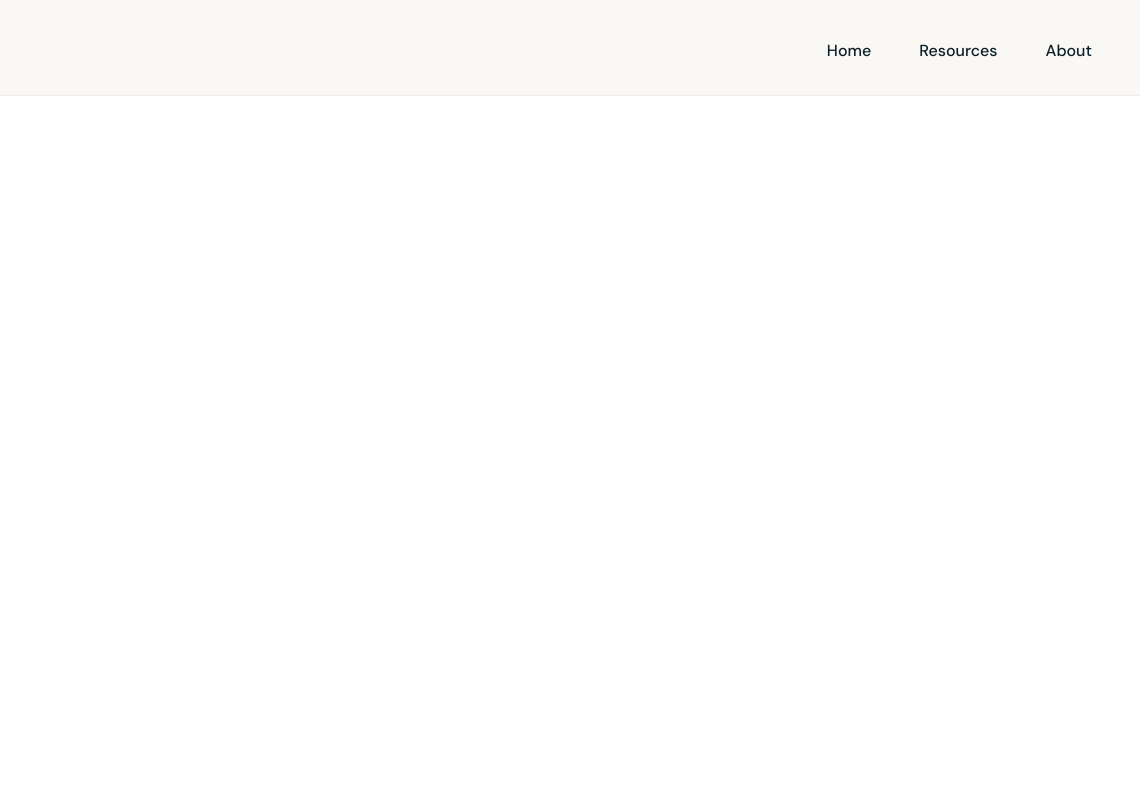
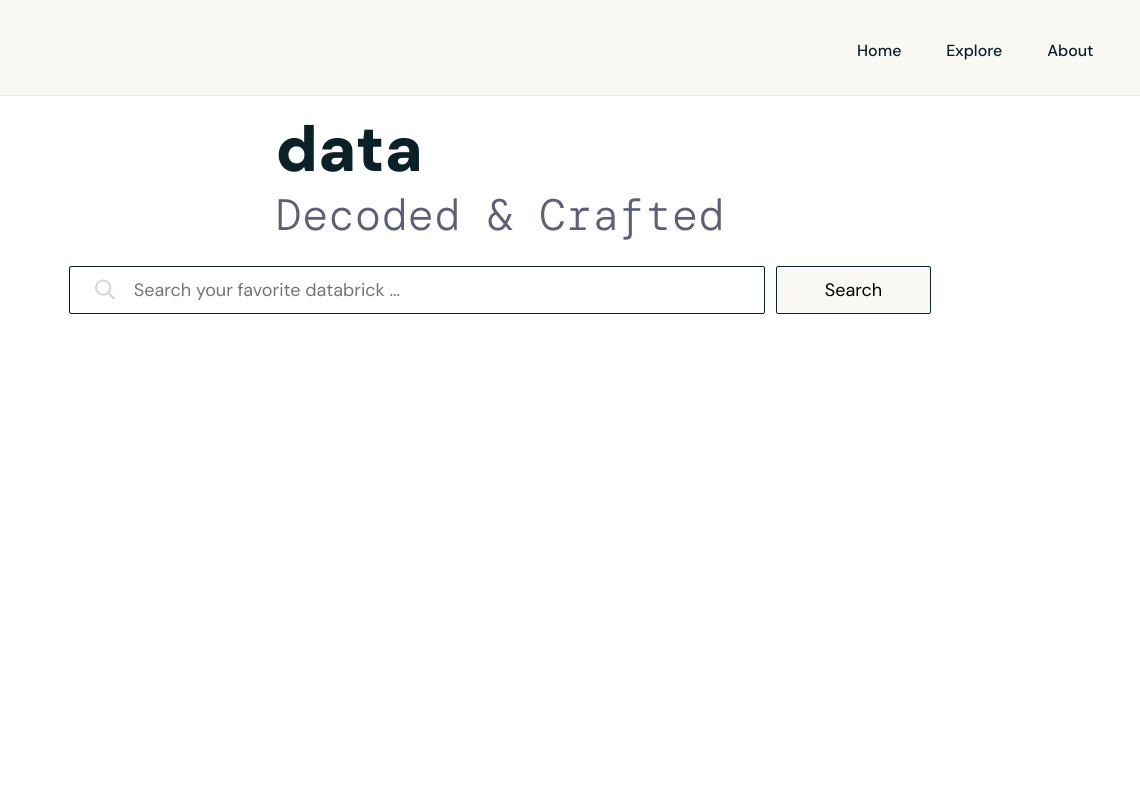
Before and after one commit to MadhanKumarR150896/dataDecodedCrafted, a plain HTML site: page index.html in a window 1280 px wide. Shown: the top 800 px of the page, 140-1280 px from the left. Drawn offline with Linux system fonts and the light colour scheme.

Commit message:
Hero section

```diff
--- a/index.html
+++ b/index.html
@@ -15,7 +15,7 @@
   <meta property="og:url" content="">
   <meta property="og:image" content="">
 
-  <title>DataDecoded&Crafted</title>
+  <title>dataDecoded&Crafted</title>
   <link rel="icon" href="./assets/images/DDC_logo.png" type="image/png">
 
   <link rel="stylesheet" href="./styles/homePage.css">
@@ -40,7 +40,7 @@
 
         <ul class="nav-links">
           <li><a href="/">Home</a></li>
-          <li><a href="">Resources</a></li>
+          <li><a href="">Explore</a></li>
           <li><a href="">About</a></li>
         </ul>
       </nav>
@@ -50,10 +50,19 @@
   <div class="overlay"></div>
 
   <main class="main wrapper">
-    <section class="hero-content"></section>
-    <section class="featured-content"></section>
-    <section class="new-content"></section>
-    <section class="all-content"></section>
+    <section class="hero-section">
+      <h1 class="blog-title"><span>data</span><span class="sub-title">Decoded & Crafted</span></h1>
+      <div class="search-section">
+        <input class="search-box" type="text" name="Search" id="search"
+          placeholder="Search your favorite databrick ...">
+        <button class="search-button" type="submit">Search</button>
+      </div>
+    </section>
+    <div class="main-content">
+      <section class="featured-section"></section>
+      <section class="new-section"></section>
+      <section class="recent-section"></section>
+    </div>
   </main>
 
   <footer class="footer wrapper">
--- a/scripts/homePage.js
+++ b/scripts/homePage.js
@@ -1,3 +1,5 @@
+
+subTitleAnimation();
 
 const headerRight = document.querySelector('.header-right');
 const menuButton = document.querySelector('.menu-button');
@@ -32,3 +34,26 @@ document.addEventListener('keydown', (event) => {
     closeMenu();
   }
 });
+
+
+
+function subTitleAnimation() {
+  let subTitle = document.querySelector('.sub-title');
+  const subTitleText = subTitle.textContent;
+
+  function repeatAnimation() {
+    subTitle.textContent = "";
+    [...subTitleText].forEach((letter, i) => {
+      const span = document.createElement('span');
+      span.textContent = letter;
+      span.style.animationDelay = `${1 + i * 0.18}s`
+      subTitle.appendChild(span);
+    });
+
+    setTimeout(() => {
+      repeatAnimation();
+    }, 7000)
+  }
+
+  repeatAnimation();
+}
--- a/styles/homePage.css
+++ b/styles/homePage.css
@@ -160,15 +160,13 @@
     --c-oat-medium: hsl(48, 13%, 92%);
     --c-oat-light: hsl(36, 29%, 97%);
 
-    --c-off-white: hsl(36, 100%, 99%);
     --c-grayish-blue: hsl(233, 8%, 79%);
     --c-dark-grayish-blue: hsl(236, 13%, 42%);
-    --c-dark-blue: hsl(240, 100%, 5%);
 
-    --fs-96: calc(96/16 * 1rem);
-    --fs-52: calc(52/16 * 1rem);
-    --fs-32: calc(32/16 * 1rem);
-    --fs-28: calc(28/16 * 1rem);
+    --fs-64: calc(64/16 * 1rem);
+    --fs-54: calc(54/16 * 1rem);
+    --fs-44: calc(44/16 * 1rem);
+    --fs-34: calc(34/16 * 1rem);
     --fs-24: calc(24/16 * 1rem);
     --fs-20: calc(20/16 * 1rem);
     --fs-18: calc(18/16 * 1rem);
@@ -193,6 +191,7 @@
   }
 
   body {
+    color: var(--c-navy-900);
     font-family: "DM Sans", Arial, Helvetica, sans-serif;
     font-size: var(--fs-16);
     font-weight: 400;
@@ -245,8 +244,8 @@
   }
 
   .header-right {
-    min-width: 300px;
     display: flex;
+    justify-content: flex-end;
   }
 
   .menu-button,
@@ -268,7 +267,7 @@
     text-decoration: none;
     font-weight: 500;
     color: var(--c-navy-900);
-    padding: 2.4rem 1.5rem 2rem;
+    padding: 2.4rem 1.4rem 2rem;
     transition: color 150ms ease-in-out;
   }
 
@@ -293,6 +292,7 @@
       background-color: var(--c-oat-light);
       box-shadow: 0 0 20px rgb(0, 0, 0, 0.7);
       flex-direction: column;
+      justify-content: flex-start;
       position: fixed;
       min-height: 100%;
       padding-block-start: 2.1rem;
@@ -322,10 +322,12 @@
       right: 0;
       left: 40%;
     }
+  }
 
 }
 
 @layer overlay {
+
   .overlay {
     background-color: rgba(0, 0, 0, 0.5);
     position: fixed;
@@ -346,11 +348,147 @@
 
 }
 
+@layer main {
 
   .main {
+    display: grid;
     height: 100vh;
+    row-gap: 1.5rem;
   }
 
+  .hero-section {
+    margin-block-start: 1rem;
+    display: flex;
+    flex-direction: column;
+    align-items: center;
+    gap: 1.5rem;
+  }
+
+  .blog-title {
+    display: flex;
+    flex-direction: column;
+    line-height: 1.2;
+  }
+
+  .blog-title span:first-child {
+    font-size: var(--fs-64);
+    font-weight: 900;
+  }
+
+  .blog-title .sub-title span {
+    opacity: 0;
+    font-family: 'DM Mono', Arial, Helvetica, sans-serif;
+    font-size: var(--fs-44);
+    font-weight: 300;
+    color: var(--c-dark-grayish-blue);
+    animation: subtitleAnimation forwards;
+
+  }
+
+  @keyframes subtitleAnimation {
+    from {
+      opacity: 0;
+    }
+
+    to {
+      opacity: 1;
+    }
+  }
+
+  .search-section {
+    min-width: 70%;
+    display: flex;
+    column-gap: 0.7rem;
+    font-size: var(--fs-18);
+  }
+
+  .search-box {
+    flex: 1;
+    background-image: url(../assets/images/icon-search.svg);
+    background-repeat: no-repeat;
+    background-position: 25px center;
+    background-size: auto;
+    padding-inline: 4rem;
+    padding-block: 0.7rem;
+    border-radius: 2px;
+    border: 1px solid var(--c-navy-900);
+  }
+
+  .search-box:placeholder-shown {
+    color: var(--c-dark-grayish-blue);
+  }
+
+  .search-box:focus {
+    outline: 1px solid var(--c-navy-900);
+  }
+
+  .search-button {
+    background-color: var(--c-oat-light);
+    border-radius: 2px;
+    padding-inline: 3rem;
+    padding-block: 0.7rem;
+    cursor: pointer;
+    border: 1px solid var(--c-navy-900);
+    transition: background-color 150ms ease-in-out,
+      color 150ms ease-in-out;
+  }
+
+  .search-button:hover {
+    background-color: var(--c-navy-900);
+    color: var(--c-oat-light);
+  }
+
+  .main-content {
+    display: grid;
+    gap: 1rem;
+    margin-block-end: 1rem;
+  }
+
+
+  .featured-section {}
+
+  .new-section {}
+
+  .recent-section {}
+
+  @media (width < calc(1280/16 * 1rem)) {
+    .blog-title span:first-child {
+      font-size: var(--fs-54);
+    }
+
+    .blog-title .sub-title span {
+      font-size: var(--fs-34);
+    }
+  }
+
+  @media (width < calc(768/16 * 1rem)) {
+    .blog-title span:first-child {
+      font-size: var(--fs-44);
+    }
+
+    .blog-title .sub-title span {
+      font-size: var(--fs-24);
+    }
+
+    .search-section {
+      width: 100%;
+      flex-direction: column;
+      row-gap: 0.7rem;
+      font-size: var(--fs-18);
+    }
+
+    .search-box {
+      background-position: 20px center;
+      padding-inline: 3.5rem 3rem;
+    }
+
+  }
+
+}
+
+
+
+@layer footer {
 
   .footer {
     height: calc(96/16 * 1rem);
@@ -359,7 +497,6 @@
   }
 
   .footer-content {
-    font-size: var(--fs-14);
     display: flex;
     flex-direction: column;
     align-items: center;
@@ -373,6 +510,13 @@
     height: auto;
   }
 
+  @media (width < calc(1280/16 * 1rem)) {
+    .footer-content p {
+      font-size: var(--fs-14);
+    }
+
+  }
+
   @media (width < calc(768/16 * 1rem)) {
     .footer-content p {
       font-size: var(--fs-12);
```
Also changed, not shown: assets/images/icon-search.svg (added). Lines whose indentation alone changed are shown as unchanged.
